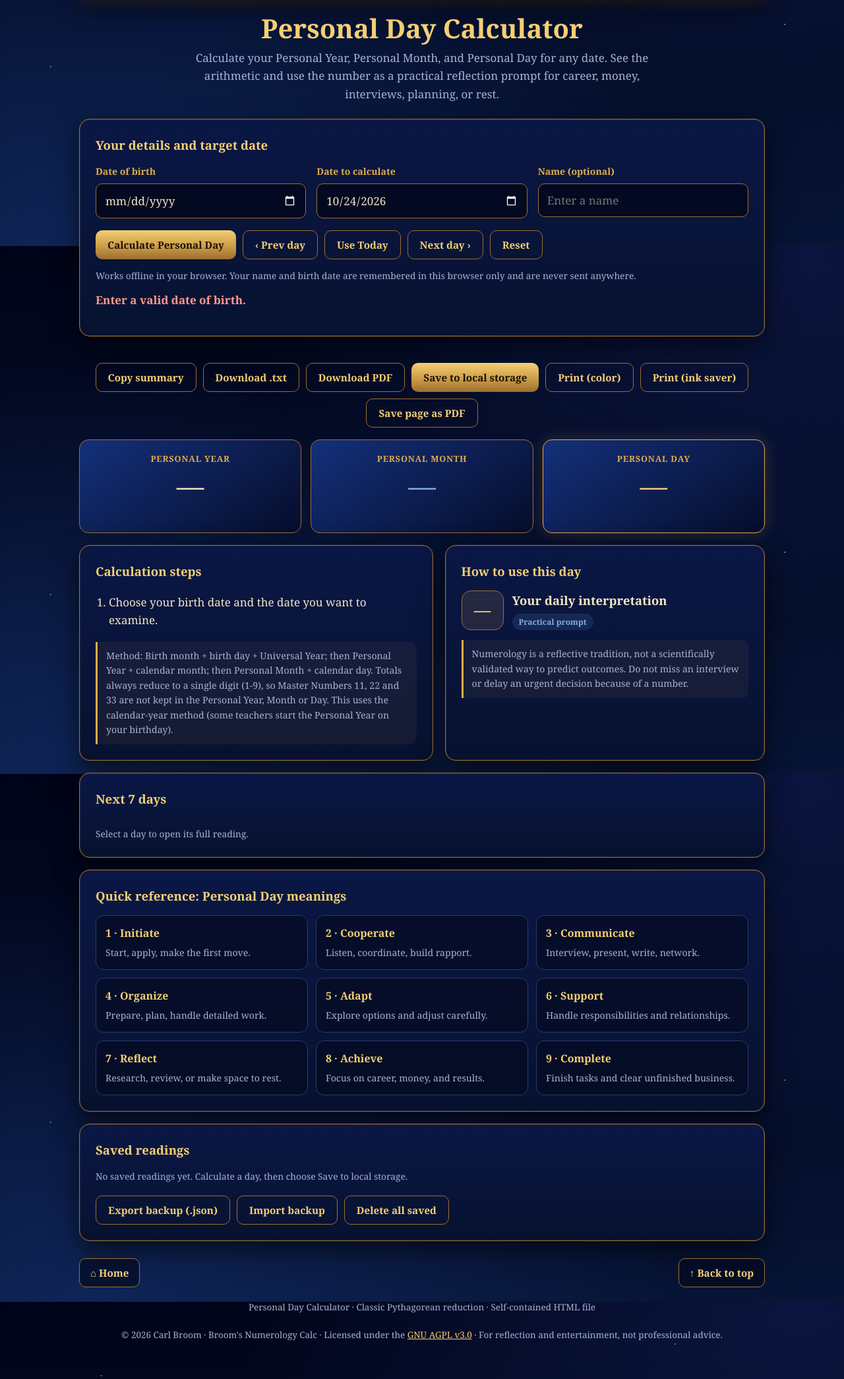
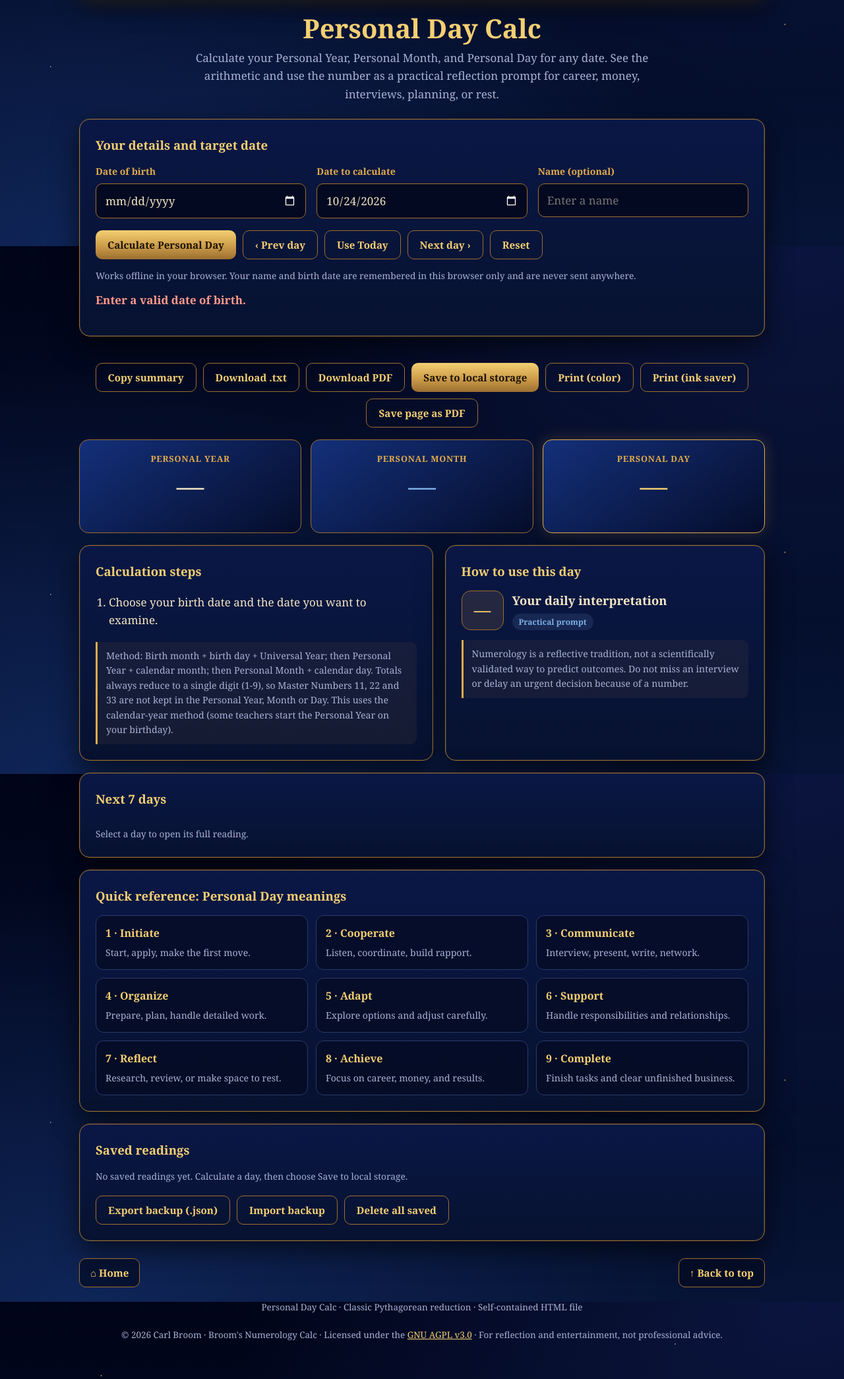
Before and after one commit to Volt336/broom-numerology-calc, a plain HTML site: page personal-day-calculator.html in a window 1280 px wide. Shown: the part 427-2517 px from the top of the page at 66% size. Drawn offline with Linux system fonts and the light colour scheme.

Commit message:
Update personal-day-calculator.html

```diff
--- a/personal-day-calculator.html
+++ b/personal-day-calculator.html
@@ -23,7 +23,7 @@
 <meta name="apple-mobile-web-app-status-bar-style" content="black-translucent">
 <meta charset="utf-8">
 <meta name="viewport" content="width=device-width, initial-scale=1">
-<title>Broom's Personal Day Calculator</title>
+<title>Broom's Personal Day Cal</title>
 <meta name="theme-color" content="#000418">
 <style>
   /* Theme matched to the Broom's Numerology Calc logo: midnight navy + antique gold */
@@ -125,7 +125,7 @@
   <header id="top">
     <nav class="nav"><a class="navlink" href="index.html">&#8962; Home</a><span class="sib"><a class="navlink" href="numerology-calculator.html">Numerology Calc &rsaquo;</a><a class="navlink" href="deeper-meanings-calculator.html">Deeper Meanings Calc &rsaquo;</a></span></nav>
     <h1><a href="index.html" title="Home"><img class="logo" id="logo" alt="Broom's Numerology Calc" width="1200" height="393"></a></h1>
-    <h2 class="page-title">Personal Day Calculator</h2>
+    <h2 class="page-title">Personal Day Calc</h2>
     <p class="intro">Calculate your Personal Year, Personal Month, and Personal Day for any date. See the arithmetic and use the number as a practical reflection prompt for career, money, interviews, planning, or rest.</p>
   </header>
 
@@ -240,7 +240,7 @@
   </main>
   <nav class="nav bottom"><a class="navlink" href="index.html">&#8962; Home</a><a class="navlink" href="#top">&uarr; Back to top</a></nav>
   <div id="toast" role="status"></div>
-  <div class="footer">Personal Day Calculator · Classic Pythagorean reduction · Self-contained HTML file</div>
+  <div class="footer">Personal Day Calc · Classic Pythagorean reduction · Self-contained HTML file</div>
   <div class="footer credit">&copy; 2026 Carl Broom &middot; Broom's Numerology Calc &middot; Licensed under the <a href="https://www.gnu.org/licenses/agpl-3.0.html" target="_blank" rel="noopener">GNU AGPL v3.0</a> &middot; For reflection and entertainment, not professional advice.</div>
 </div>
 <script>
```
